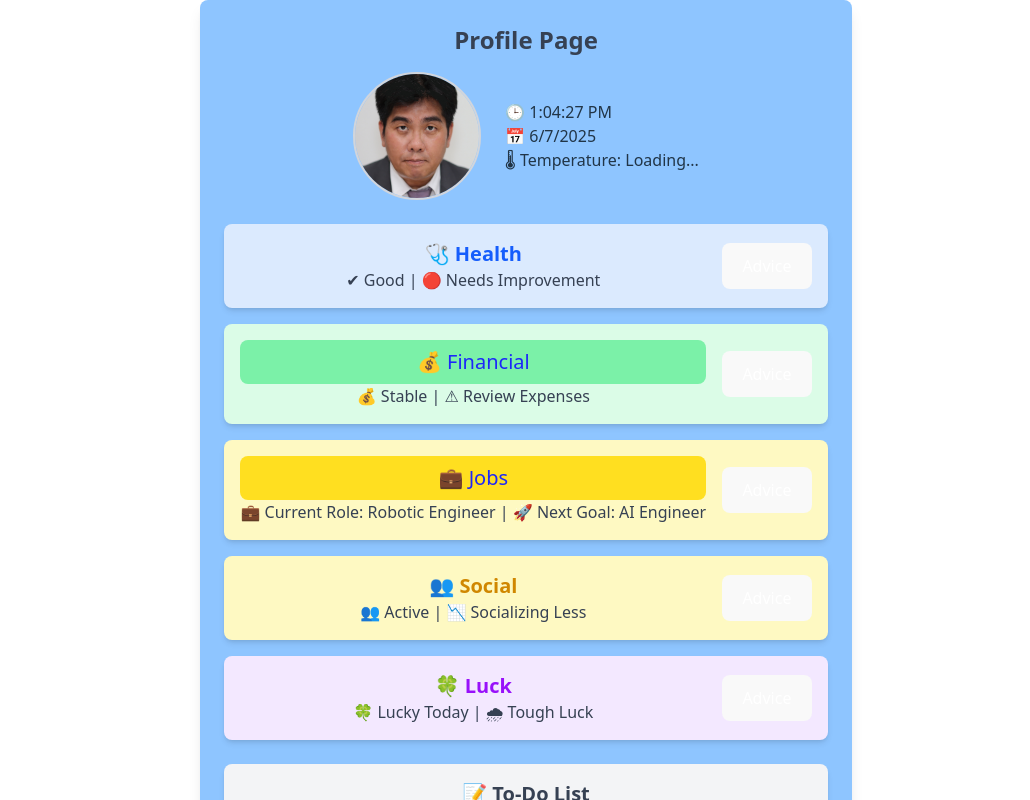
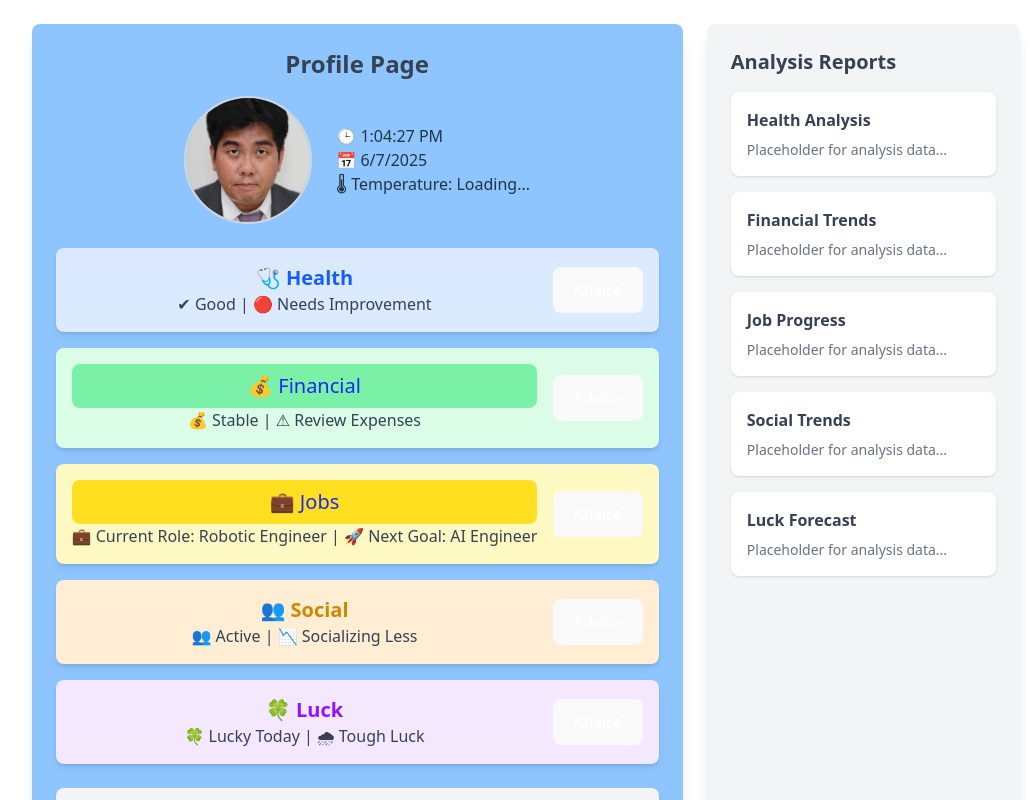
Before and after one commit to Leonicus73/myprofile-app, a React (Vite) app: page /profile in a window 1280 px wide. Shown: the top 800 px of the page, without its empty margins (114-1144 px from the left). Built offline with nearby package versions, Linux system fonts and the light colour scheme; no server answers.

Commit message:
add Jobs.jsx add Analysis Col

```diff
--- /dev/null
+++ b/src/components/ReportCard.jsx
@@ -0,0 +1,12 @@
+function ReportCard({ title }) {
+  return (
+    <div className="bg-white rounded-lg shadow p-4">
+      <h4 className="text-md font-semibold text-gray-700">{title}</h4>
+      <p className="text-sm text-gray-500 mt-2">
+        Placeholder for analysis data...
+      </p>
+    </div>
+  );
+}
+
+export default ReportCard;
--- a/src/components/Social.jsx
+++ b/src/components/Social.jsx
@@ -7,14 +7,14 @@ function Social() {
     setAdvice("💰 Tip: Be friendly");
   };
   return (
-    <div className="bg-yellow-100 p-4 rounded-lg shadow-md flex justify-between items-center">
+    <div className="bg-orange-100 p-4 rounded-lg shadow-md flex justify-between items-center">
   <div className="flex-1">
     <h3 className="text-xl font-bold text-yellow-600">👥 Social</h3>
     <p className="text-gray-700">👥 Active | 📉 Socializing Less</p>
     {advice && <p className="mt-2 text-yellow-700">{advice}</p>}
  </div>
     {/* Spacing Adjusted for the Button */}
-    <button onClick={getAdvice} className="ml-4 p-2 bg-yellow-500 text-white rounded-lg whitespace-nowrap">
+    <button onClick={getAdvice} className="ml-4 p-2 bg-orange-500 text-white rounded-lg whitespace-nowrap">
       Advice
     </button>
     </div>
--- a/src/pages/Profile.jsx
+++ b/src/pages/Profile.jsx
@@ -8,36 +8,35 @@ import Jobs from "../components/Jobs";
 import Health from "../components/Health";
 import Luck from "../components/Luck";
 import Social from "../components/Social";
+import ReportCard from "../components/ReportCard";
 
 function Profile() {
   return (
-    <div className="max-w-2xl mx-auto bg-blue-300 shadow-lg rounded-lg p-6 text-center">
+    <div className="max-w-6xl mx-auto grid grid-cols-3 gap-6 p-6">
+
+      {/* Left Column: Profile + Status + Todo */}
+      <div className="col-span-2 bg-blue-300 shadow-lg rounded-lg p-6 text-center">
         <h2 className="text-2xl font-bold text-gray-700">Profile Page</h2>
 
         <div className="flex items-center justify-center space-x-6 mt-4">
-        {/* Profile Picture */}
           <img
             src={profilePic}
             alt="Profile"
             className="w-32 h-32 rounded-full border-2 border-gray-300 object-cover"
           />
-
-        {/* Time, Date & Temperature */}
           <div className="text-left">
             <RealTimeClock />
             <Temperature />
           </div>
         </div>
 
-
-
         {/* Status Sections */}
         <div className="mt-6 space-y-4">
-        <Health />
-        <Financial />
-        <Jobs />
-        <Social />
-        <Luck />
+          <Health color="red" />
+          <Financial color="green" />
+          <Jobs color="yellow" />
+          <Social color="purple" />
+          <Luck color="indigo" />
         </div>
 
         {/* To-Do List Section */}
@@ -52,6 +51,19 @@ function Profile() {
           </Link>
         </div>
       </div>
+
+      {/* Right Column: Analysis Reports */}
+      <div className="bg-gray-100 shadow-lg rounded-lg p-6">
+        <h3 className="text-xl font-bold text-gray-700">Analysis Reports</h3>
+        <div className="mt-4 space-y-4">
+          <ReportCard title="Health Analysis" />
+          <ReportCard title="Financial Trends" />
+          <ReportCard title="Job Progress" />
+          <ReportCard title="Social Trends" />
+          <ReportCard title="Luck Forecast" />
+        </div>
+      </div>
+    </div>
   );
 }
 
```
Lines whose indentation alone changed are shown as unchanged.
